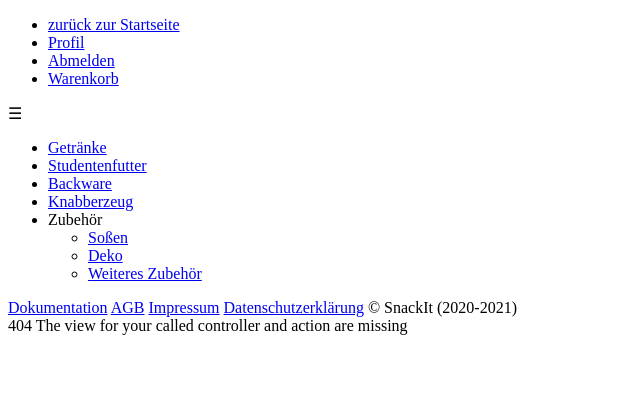
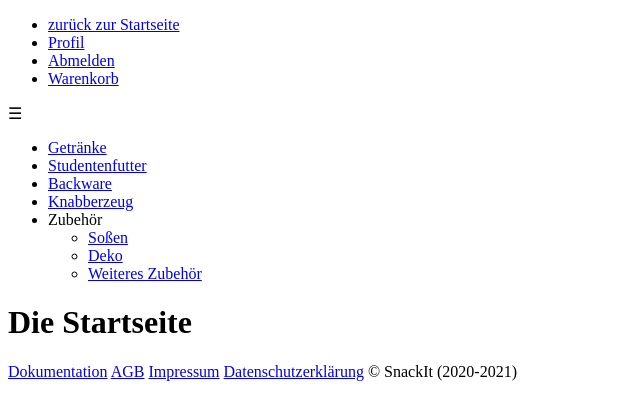
Before and after one commit to fh-erfurt/SnackIt, a PHP site: page / in a window 1280 px wide. Shown: the top 420 px of the page, without its empty margins (0-640 px from the left). Run offline with PHP 8.4, Linux system fonts and the light colour scheme; the visitor is signed in with stand-in values (Sample User, id 1); data that the repository does not hold is empty.

Commit message:
fixed small stuff

```diff
--- a/project/controller/pages_controller.php
+++ b/project/controller/pages_controller.php
@@ -125,4 +125,12 @@ class PagesController extends Controller
 	public function actionAgb()
 	{
 	}
+
+	public function actionShoppingCart()
+	{
+	}
+
+	public function actionStartseite()
+	{
+	}
 }
--- a/project/index.php
+++ b/project/index.php
@@ -18,7 +18,7 @@ session_start();
 
 // check which controller should be loaded
 $controllerName = 'pages'; // default controller if noting is set
-$actionName = 'index'; // default action if nothing is set
+$actionName = 'startseite'; // default action if nothing is set
 
 // check a controller is given
 if(isset($_GET['c']))
@@ -88,7 +88,7 @@ else
 
         // this method will render the view of the called action
         // for this the the file in the views directory will be included
-        $controller->render();
+        //$controller->render();
     ?>
 </body>
 </html>
--- a/project/views/layout.php
+++ b/project/views/layout.php
@@ -1,5 +1,3 @@
-
-<?php //Erstmal grob aus der PC4U für uns angepasst, die Einträge sind nur Vorschläge?>
 
 <html lang='de'>
 	<head>
@@ -20,7 +18,7 @@
 				<header>
 					<nav>
 						<ul>
-							<li><a href='index.php?c=pages&a=index'>zurück zur Startseite</a></li>
+							<li><a href='index.php?c=pages&a=startseite'>zurück zur Startseite</a></li>
 							<?php if(isset($_SESSION['loggedIn']) && $_SESSION['loggedIn'] === true) : ?>
 							<li class=rightNav><a href='index.php?c=accounts&a=profile'>Profil</a></li>
 							<li class=rightNav><a href='index.php?c=accounts&a=logout'>Abmelden</a></li>
@@ -53,7 +51,8 @@
 				</nav>
 			</section>
 			<main>
-				<?php echo $body ?>
+				<?php //echo $body
+				$controller->render();?>
 			</main>
 		</div>
 		<footer>
--- a/project/views/pages/login.php
+++ /dev/null
@@ -1 +0,0 @@
-<h1>Login Seite in Pages</h1>
--- /dev/null
+++ b/project/views/pages/startseite.php
@@ -0,0 +1 @@
+<h1>Die Startseite</h1>
```
